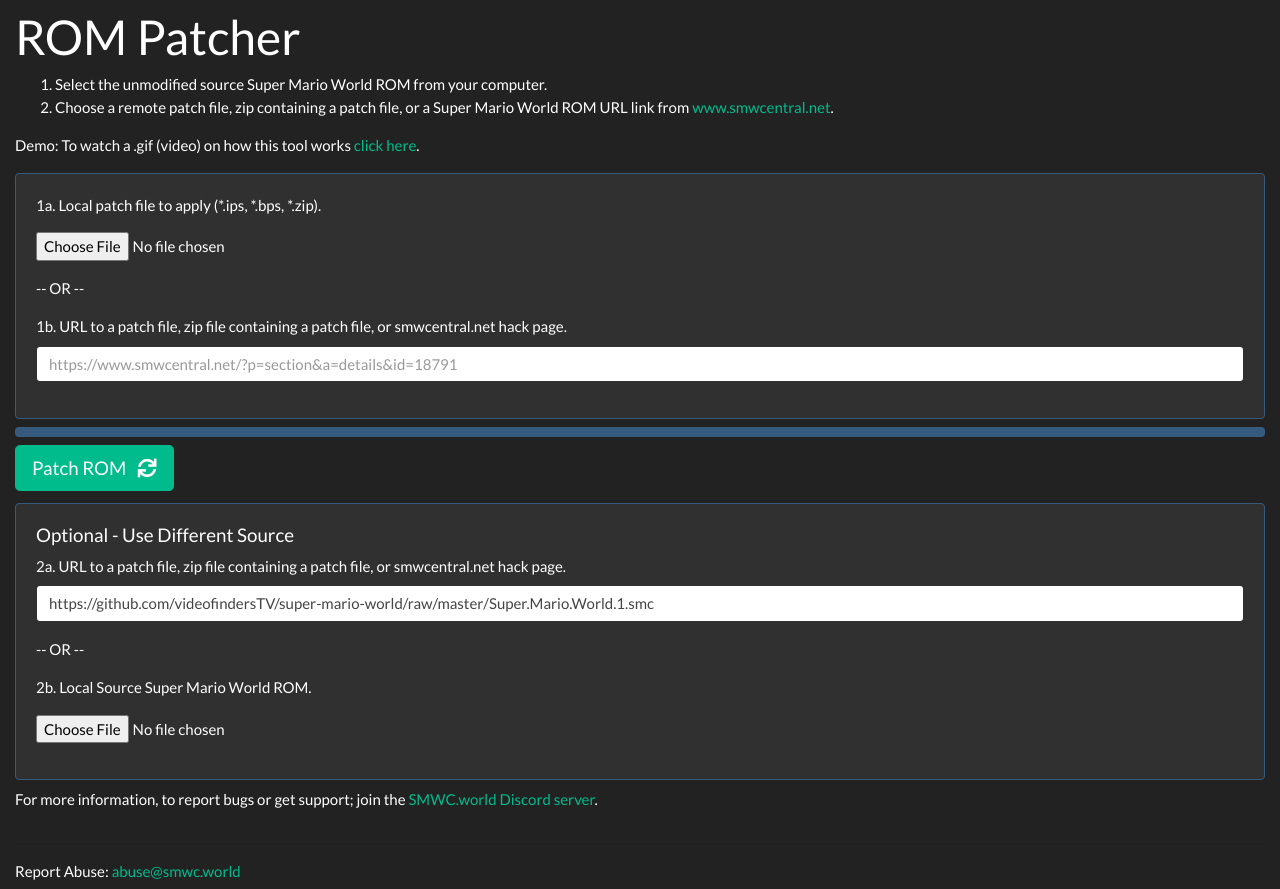
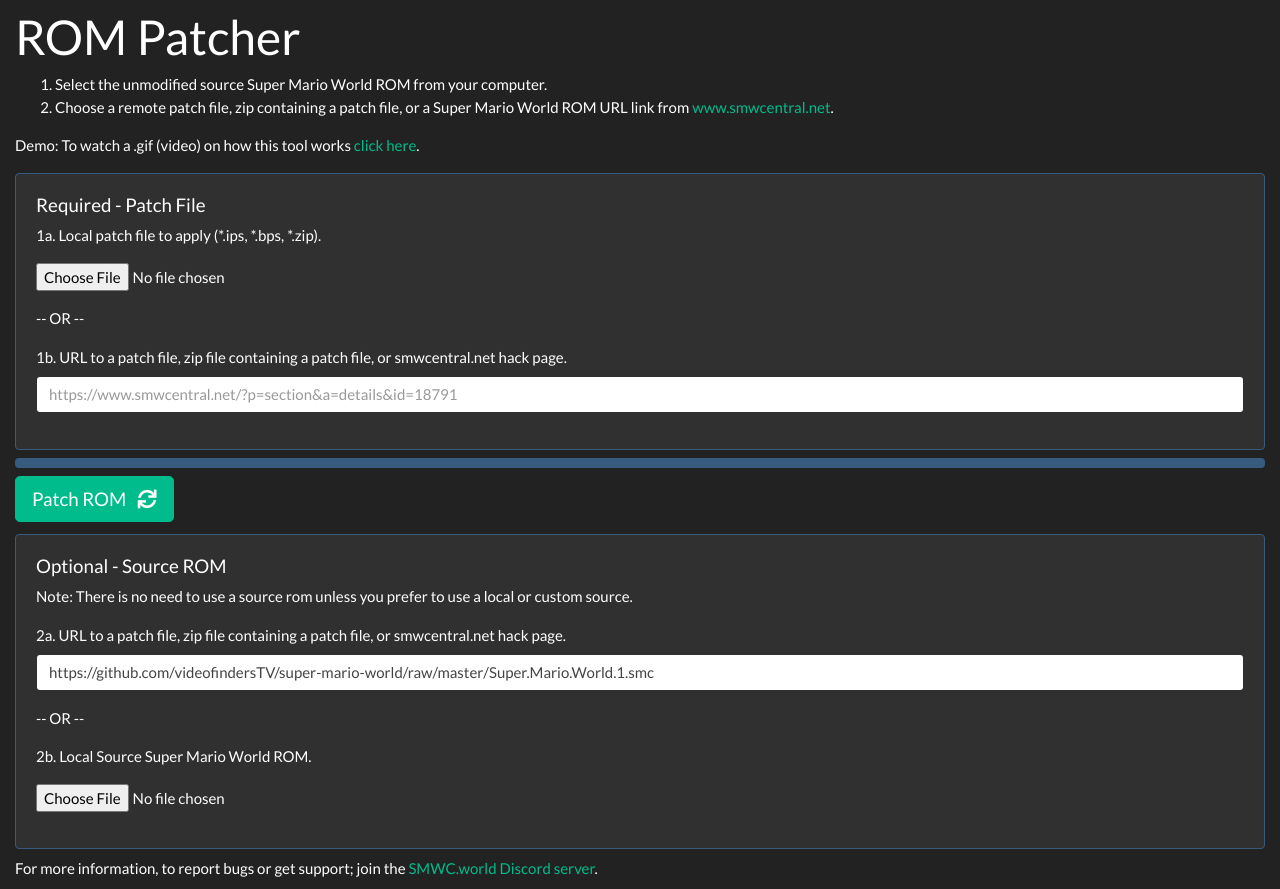
Before and after one commit to cssnr/smwc-web, a Django app: page /patcher/ in a window 1280 px wide. Shown: the part 79-968 px from the top of the page. Run offline with Django 3.2, Linux system fonts and the light colour scheme; parts of the project's set-up code (start-up, migrations or seed data) failed here and were passed over; some libraries are stand-ins or nearby versions.

Commit message:
Added remote source

```diff
--- a/templates/patcher.html
+++ b/templates/patcher.html
@@ -44,6 +44,7 @@
 
                 <div class="card border-primary my-1">
                     <div class="card-body">
+                        <h5>Required - Patch File</h5>
                         <p>1a. Local patch file to apply (*.ips, *.bps, *.zip).</p>
                         <input id="patch_file" name="patch_file" type="file" class="mb-3">
                         <p>-- OR --</p>
@@ -51,7 +52,8 @@
                             <label for="patch_url">1b. URL to a patch file, zip file containing a patch file,
                                 or smwcentral.net hack page.</label>
                             <input type="text" class="form-control" id="patch_url" name="patch_url"
-                                   placeholder="https://www.smwcentral.net/?p=section&a=details&id=18791">
+                                   placeholder="https://www.smwcentral.net/?p=section&a=details&id=18791"
+                                   {% if 'source' in request.GET %}value="{{ request.GET.source }}"{% endif %}>
                         </div>
                     </div>
                 </div>
@@ -69,7 +71,8 @@
                 <div class="card border-primary my-1">
                     <div class="card-body">
                         <div class="form-group">
-                            <h5>Optional - Use Different Source</h5>
+                            <h5>Optional - Source ROM</h5>
+                            <p>Note: There is no need to use a source rom unless you prefer to use a local or custom source.</p>
                             <label for="source_url">2a. URL to a patch file, zip file containing a patch file,
                                 or smwcentral.net hack page.</label>
                             <input type="text" class="form-control" id="source_url" name="source_url"
```
